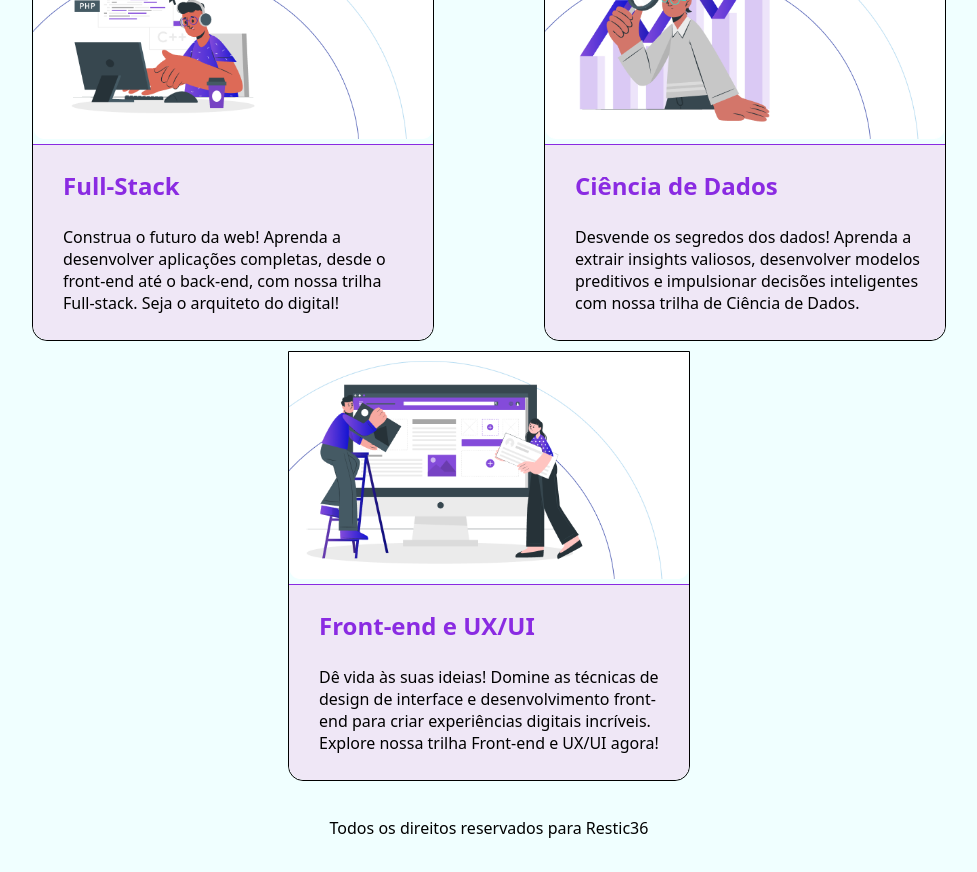
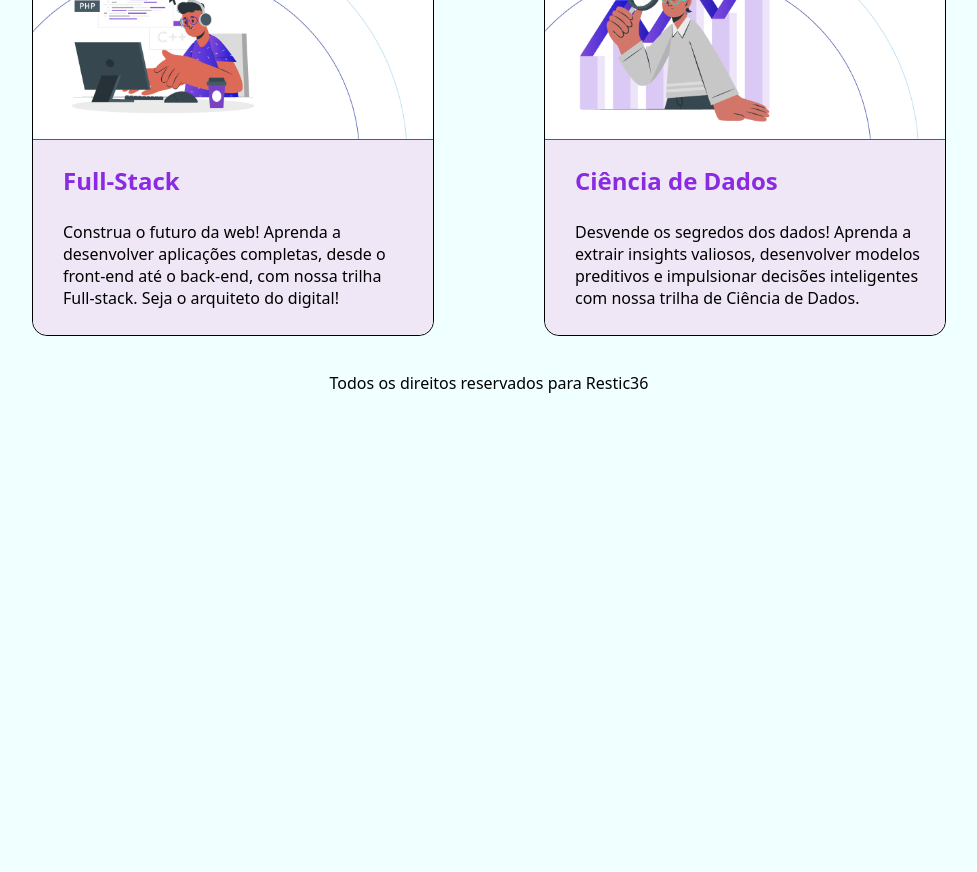
Before and after one commit to andouglasCepedi/Restic36-FullStack, an Angular app in the folder CursosRestic/: page / in a window 1280 px wide. Shown: the part 760-1632 px from the top of the page, without its empty margins (151-1128 px from the left). After the commit the page ends 1190 px from the top, so only its background shows below. Built offline with nearby package versions, Linux system fonts and the light colour scheme.

Commit message:
Interface, diretivas, interpolação, ngFor, dados

```diff
--- a/CursosRestic/src/app/app.component.html
+++ b/CursosRestic/src/app/app.component.html
@@ -3,8 +3,7 @@
     <app-header></app-header>
   </section>
   <section class="content">
-    <app-painel></app-painel>
-    <app-cursos></app-cursos>
+    <app-home></app-home>
   </section>
   <section class="footer">
     <app-footer></app-footer>
--- a/CursosRestic/src/app/app.component.ts
+++ b/CursosRestic/src/app/app.component.ts
@@ -1,14 +1,13 @@
 import { Component } from '@angular/core';
 import { RouterOutlet } from '@angular/router';
 import { HeaderComponent } from './components/header/header.component';
-import { PainelComponent } from './components/painel/painel.component';
 import { FooterComponent } from './components/footer/footer.component';
-import { CursosComponent } from './components/cursos/cursos.component';
+import { HomeComponent } from './pages/home/home.component';
 
 @Component({
   selector: 'app-root',
   standalone: true,
-  imports: [RouterOutlet, HeaderComponent, PainelComponent, FooterComponent, CursosComponent],
+  imports: [RouterOutlet, HeaderComponent, FooterComponent, HomeComponent],
   templateUrl: './app.component.html',
   styleUrl: './app.component.css'
 })
--- /dev/null
+++ b/CursosRestic/src/app/components/curso/curso.component.css
@@ -0,0 +1,36 @@
+.card-curso {
+    display: flex;
+    flex-wrap: nowrap;
+    flex-direction: column;
+    width: 400px;
+    border: 1px solid;
+    border-radius: 0 0 15px 15px;
+    margin-top: 10px;
+    position: relative;
+}
+
+.card-link {
+    position: absolute;
+    top: 0;
+    bottom: 0;
+    left: -1;
+    width:100%;
+    border-radius: 0 0 15px 15px;
+}
+
+.card-curso .titulo {
+    font-size: x-large;
+}
+
+.card-texto {
+    margin-top: -30;
+    padding: 0px 20px 10px 30px;
+    background-color: rgb(239, 231, 246);
+    border-radius: 0 0 15px 15px;
+    border-top: 1px solid blueviolet;
+}
+
+.card-descricao {
+    font-size: medium;
+    height: max-content;
+}
--- /dev/null
+++ b/CursosRestic/src/app/components/curso/curso.component.html
@@ -0,0 +1,7 @@
+<section class="card-curso">
+    <img [src]="cursoData.image" width="400px" />
+    <section class="card-texto">
+        <p class="titulo">{{cursoData.name}}</p>
+        <p class="card_descricao">{{cursoData.description}}</p>
+    </section>
+</section>
--- a/CursosRestic/src/app/components/cursos/cursos.component.css
+++ b/CursosRestic/src/app/components/cursos/cursos.component.css
@@ -4,40 +4,3 @@
     flex-wrap: wrap;
     justify-content: space-around;
 }
-
-.card_curso {
-    display: flex;
-    flex-wrap: nowrap;
-    flex-direction: column;
-    width: 400px;
-    border: 1px solid;
-    border-radius: 0 0 15px 15px;
-    margin-top: 10px;
-    position: relative;
-}
-
-.card-link {
-    position: absolute;
-    top: 0;
-    bottom: 0;
-    left: -1;
-    width:100%;
-    border-radius: 0 0 15px 15px;
-}
-
-.card_curso .titulo {
-    font-size: x-large;
-}
-
-.card_texto {
-    margin-top: -30;
-    padding: 0px 20px 10px 30px;
-    background-color: rgb(239, 231, 246);
-    border-radius: 0 0 15px 15px;
-    border-top: 1px solid blueviolet;
-}
-
-.card_descricao {
-    font-size: medium;
-    height: max-content;
-}
--- a/CursosRestic/src/app/components/cursos/cursos.component.html
+++ b/CursosRestic/src/app/components/cursos/cursos.component.html
@@ -1,42 +1,4 @@
 <p class="titulo">Conheça nossos cursos.</p>
-    <div id="cursos">
-
-      <div class="card_curso">
-      <a href="#" class='card-link'></a>
-        <div class="card_img">
-          <img src="../../../assets/images/card-fullstack.png" width="400px" />
-        </div>
-        <div class="card_texto">
-          <p class="titulo">Full-Stack</p>
-          <p class="card_descricao">Construa o futuro da web! Aprenda a desenvolver aplicações completas,
-            desde o front-end até o back-end, com nossa trilha Full-stack. Seja o arquiteto do digital!</p>
-        </div>
-      </div>
-
-      <div class="card_curso">
-      <a href="#" class='card-link'></a>
-        <div class="card_img">
-          <img src="../../../assets/images/card-dados.png" width="400px" />
-        </div>
-        <div class="card_texto">
-          <p class="titulo">Ciência de Dados</p>
-          <p class="card_descricao">Desvende os segredos dos dados! Aprenda a extrair insights valiosos, desenvolver
-            modelos preditivos e
-            impulsionar
-            decisões inteligentes com nossa trilha de Ciência de Dados.</p>
-        </div>
-      </div>
-
-      <div class="card_curso">
-      <a href="#" class='card-link'></a>
-        <div class="card_img">
-          <img src="../../../assets/images/card-frontend.png" width="400px" />
-        </div>
-        <div class="card_texto">
-          <p class="titulo">Front-end e UX/UI</p>
-          <p class="card_descricao">Dê vida às suas ideias! Domine as técnicas de design de interface e desenvolvimento
-            front-end para criar
-            experiências digitais incríveis. Explore nossa trilha Front-end e UX/UI agora!</p>
-        </div>
-      </div>
-    </div>
+<section id="cursos">
+  <app-curso *ngFor="let curso of cursosList" [cursoData]="curso"></app-curso>
+</section>
--- a/CursosRestic/src/app/components/cursos/cursos.component.ts
+++ b/CursosRestic/src/app/components/cursos/cursos.component.ts
@@ -1,12 +1,30 @@
 import { Component } from '@angular/core';
+import { CursoComponent } from '../curso/curso.component';
+import { Curso } from '../../interfaces/curso';
+import { CommonModule } from '@angular/common';
 
 @Component({
   selector: 'app-cursos',
   standalone: true,
-  imports: [],
+  imports: [CursoComponent, CommonModule],
   templateUrl: './cursos.component.html',
   styleUrl: './cursos.component.css'
 })
 export class CursosComponent {
-
+  cursosList: Curso[] = [
+    {
+      id: 1,
+      name: "Full-Stack",
+      description: "Construa o futuro da web! Aprenda a desenvolver aplicações completas, desde o front-end até o back-end, com nossa trilha Full-stack. Seja o arquiteto do digital!",
+      image: "../../../assets/images/card-fullstack.png",
+      professor: ["Andouglas","Thiago"],
+    },
+    {
+      id: 2,
+      name: "Ciência de Dados",
+      description: "Desvende os segredos dos dados! Aprenda a extrair insights valiosos, desenvolver modelos preditivos e impulsionar decisões inteligentes com nossa trilha de Ciência de Dados.",
+      image: "../../../assets/images/card-dados.png",
+      professor: ["",""],
+    }
+  ];
 }
--- /dev/null
+++ b/CursosRestic/src/app/interfaces/curso.ts
@@ -0,0 +1,7 @@
+export interface Curso {
+    id: number,
+    name: string,
+    description: string,
+    image: string,
+    professor: string[],
+}
--- /dev/null
+++ b/CursosRestic/src/app/pages/home/home.component.ts
@@ -0,0 +1,19 @@
+import { Component } from '@angular/core';
+import { PainelComponent } from '../../components/painel/painel.component';
+import { CursosComponent } from '../../components/cursos/cursos.component';
+
+@Component({
+  selector: 'app-home',
+  standalone: true,
+  imports: [PainelComponent, CursosComponent],
+  template: `
+    <section class="content">
+      <app-painel></app-painel>
+      <app-cursos></app-cursos>
+    </section>
+  `,
+  styleUrl: './home.component.css'
+})
+export class HomeComponent {
+
+}
```
Also changed, not shown: CursosRestic/src/app/components/curso/curso.component.ts (added, +13 -0 lines), CursosRestic/src/app/pages/home/home.component.css (added), 2 other files (tests, documents, lock files or other folders).
